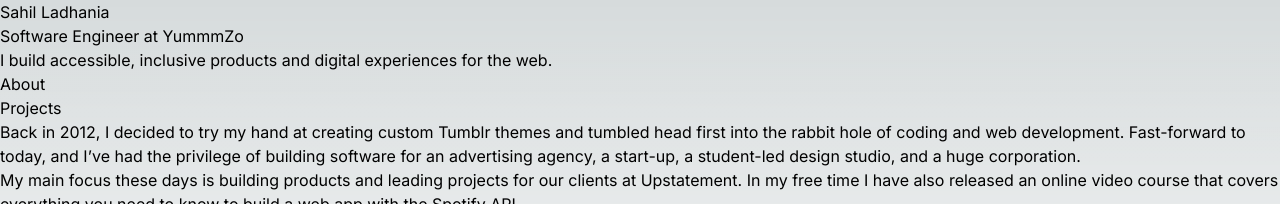
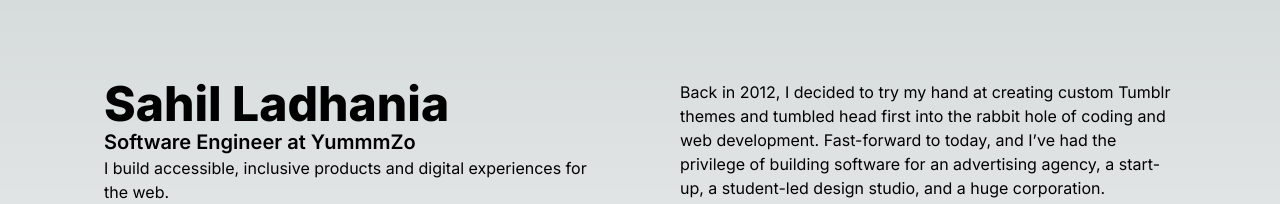
Before and after one commit to sahil-ladhania/My-Personal-Portfolio, a Next.js app: page /home in a window 1280 px wide. Shown: the top 204 px of the page. Built offline with nearby package versions, Linux system fonts and the light colour scheme.

Commit message:
Started Styling.

```diff
--- a/src/app/components/NameAndIntroComponent.tsx
+++ b/src/app/components/NameAndIntroComponent.tsx
@@ -6,9 +6,9 @@
             <>
                 {/* Main Component */}
                 <div>
-                    <h1>Sahil Ladhania</h1>
-                    <span>Software Engineer at YummmZo</span>
-                    <p>I build accessible, inclusive products and digital experiences for the web.</p>
+                    <h1 className='text-5xl font-extrabold'>Sahil Ladhania</h1>
+                    <span className='text-xl font-semibold'>Software Engineer at YummmZo</span>
+                    <p className='text-m'>I build accessible, inclusive products and digital experiences for the web.</p>
                 </div>
             </>
         </div>
--- a/src/app/home/page.tsx
+++ b/src/app/home/page.tsx
@@ -12,16 +12,22 @@
         <div>
             <>
                 {/* Main Component */}
-                <div>
+                <div className="max-w-6xl mr-auto ml-auto flex h-screen">
+                    {/* Left Container */}
+                    <div className="mt-20 w-9/12 mr-10 ml-10">
                         <NameAndIntroComponent/>
                         <SideNavbarComponent/>
                         <SocialHandlesComponent/>
+                    </div>
+                    {/* Right Container */}
+                    <div className="mt-20 w-9/12 mr-10 ml-10">
                         <AboutMeComponent/>
                         <ProjectComponent/>
                         <ResumeComponent/>
                         <FormComponent/>
                         <SpecialNoteComponent/>
                     </div>
+                </div>
             </>
         </div>
     )
```
Lines whose indentation alone changed are shown as unchanged.
